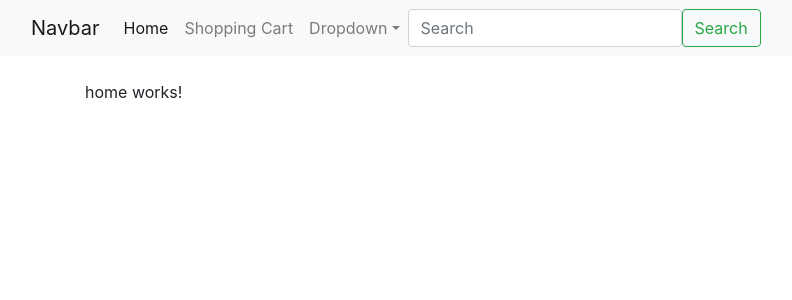
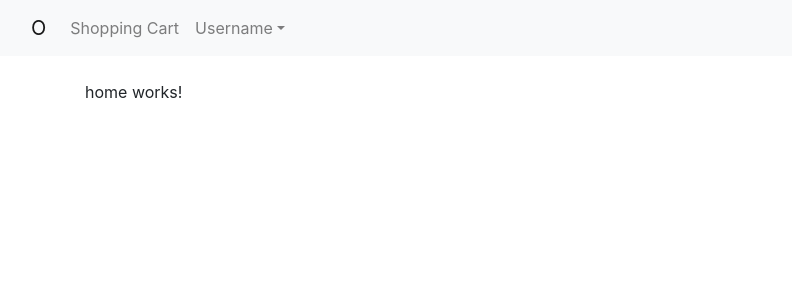
Before and after one commit to TendoGit/oshop, an Angular app: page / in a window 1280 px wide. Shown: the top 300 px of the page, without its empty margins (0-792 px from the left). Built offline with nearby package versions, Linux system fonts and the light colour scheme; what angularfire2 would draw is missing.

Commit message:
fixing and cleaning up navbar

```diff
--- a/src/app/bs-navbar/bs-navbar.component.html
+++ b/src/app/bs-navbar/bs-navbar.component.html
@@ -1,31 +1,25 @@
 <nav class="navbar navbar-expand-md navbar-light bg-light fixed-top">
     <div class="container-fluid">
-      <a class="navbar-brand" href="#">Navbar</a>
+      <a class="navbar-brand" routerLink="/">O</a>
       <button class="navbar-toggler" type="button" data-bs-toggle="collapse" data-bs-target="#navbarsExampleDefault" aria-controls="navbarsExampleDefault" aria-expanded="false" aria-label="Toggle navigation">
         <span class="navbar-toggler-icon"></span>
       </button>
 
       <div class="collapse navbar-collapse" id="navbarsExampleDefault">
         <ul class="navbar-nav me-auto mb-2 mb-md-0">
-          <li class="nav-item active">
-            <a class="nav-link" aria-current="page" routerLink="/">Home</a>
-          </li>
           <li class="nav-item">
             <a class="nav-link" routerLink="/shopping-cart">Shopping Cart</a>
           </li>
-          <li class="nav-item dropdown">
-            <a class="nav-link dropdown-toggle" href="#" id="dropdown01" data-bs-toggle="dropdown" aria-expanded="false">Dropdown</a>
-            <ul class="dropdown-menu" aria-labelledby="dropdown01">
-              <li><a class="dropdown-item" href="#">Action</a></li>
-              <li><a class="dropdown-item" href="#">Another action</a></li>
-              <li><a class="dropdown-item" href="#">Something else here</a></li>
+          <li ngbDropdown class="nav-item dropdown">
+            <a ngbDropdownToggle class="nav-link dropdown-toggle" id="dropdown01" data-bs-toggle="dropdown" aria-expanded="false">Username</a>
+            <ul ngbDropdownMenu class="dropdown-menu" aria-labelledby="dropdown01">
+              <li><a class="dropdown-item" routerLink="/my/orders">My Orders</a></li>
+              <li><a class="dropdown-item" routerLink="admin/orders">Manage Orders</a></li>
+              <li><a class="dropdown-item" routerLink="admin/products">Manage Products</a></li>
+              <li><a class="dropdown-item">Log Out</a></li>
             </ul>
           </li>
         </ul>
-        <form class="d-flex">
-          <input class="form-control me-2" type="search" placeholder="Search" aria-label="Search">
-          <button class="btn btn-outline-success" type="submit">Search</button>
-        </form>
       </div>
     </div>
   </nav>
```
Also changed, not shown: src/app/app.module.ts (+11 -8 lines).
